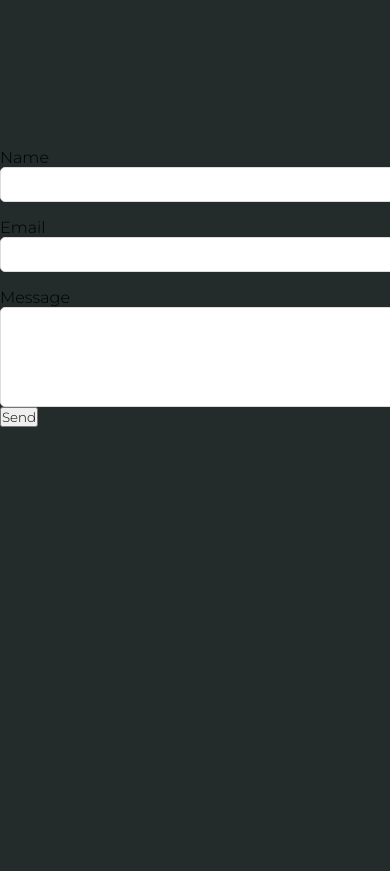
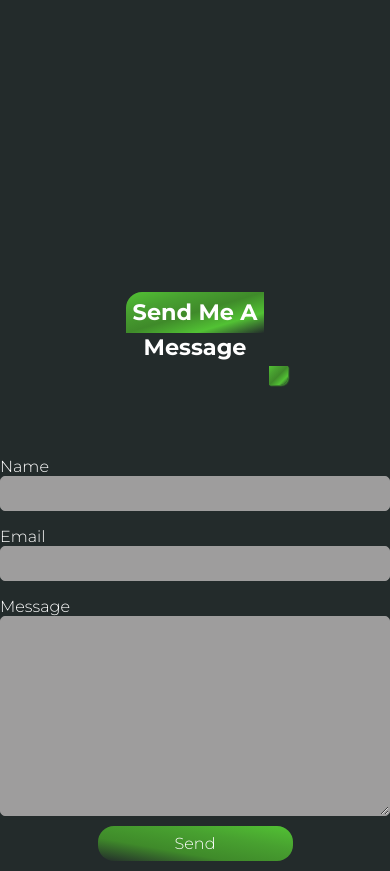
Before and after one commit to GrzegorzKopacki/Portfolio, a React (Vite) app in the folder portfolioPage/: page / in a window 390 px wide. Shown: the part 7500-8371 px from the top of the page. Before the commit the page ends 7927 px from the top, so only its background shows below. Built offline with nearby package versions, Linux system fonts and the light colour scheme.

Commit message:
changed background color for input element in conatctform component

```diff
--- a/portfolioPage/src/components/ContactForm/ContactForm.jsx
+++ b/portfolioPage/src/components/ContactForm/ContactForm.jsx
@@ -84,7 +84,11 @@ export function ContactForm() {
 	};
 
 	return (
-		<div className={styles.formContainer}>
+		<div id="contact" className={styles.formContainer}>
+			<div className={styles.sectionTitle}>
+				<p className={styles.sectionTitleMain}>Send Me A</p>
+				<span className={styles.sectionTitleSub}>Message</span>
+			</div>
 			<form className={styles.form} ref={form} onSubmit={sendEmail}>
 				<label className={styles.label}>Name</label>
 				<input className={styles.input} type="text" name="user_name" />
--- a/portfolioPage/src/components/ContactForm/ContactForm.module.css
+++ b/portfolioPage/src/components/ContactForm/ContactForm.module.css
@@ -1,5 +1,8 @@
 .formContainer {
-	width: 400px;
+	display: flex;
+	flex-direction: column;
+	justify-content: center;
+	align-items: center;
 }
 
 .form {
@@ -16,7 +19,8 @@
 	padding: 7px;
 	outline: none;
 	border-radius: 5px;
-	border: 1px solid rgb(220, 220, 220);
+	border: 1px solid var(--textLightColor);
+    background: var(--textLightColor);
 
 	&:focus {
 		border: 2px solid rgba(0, 206, 158, 1);
@@ -27,12 +31,13 @@
 	max-width: 100%;
 	min-width: 100%;
 	width: 100%;
-	max-height: 100px;
-	min-height: 100px;
+	max-height: 300px;
+	min-height: 200px;
 	padding: 7px;
 	outline: none;
 	border-radius: 5px;
-	border: 1px solid rgb(220, 220, 220);
+	border: 1px solid var(--textLightColor);
+    background: var(--textLightColor);
 
 	&:focus {
 		border: 2px solid rgba(0, 206, 158, 1);
@@ -41,12 +46,83 @@
 
 .label {
 	margin-top: 1rem;
+	color: var(--textColor);
 }
 
-.input[type="submit"] {
-	margin-top: 2rem;
+.submit {
+	background: var(--main);
+	border: none;
+	color: var(--White);
+	width: 50%;
+	font-size: 1rem;
+	display: block;
+	margin: 10px auto;
+	padding: 0.5rem;
+	border-radius: 1rem;
 	cursor: pointer;
-	background: rgb(249, 105, 14);
-	color: white;
-	border: none;
 }
+
+@media only screen and (min-width: 900px) {
+	.form {
+		width: 100%;
+	}
+}
+@media only screen and (min-width: 1150px) {
+	.form {
+		padding: 2rem;
+	}
+}
+
+@media only screen and (min-width: 1500px) {
+	.formContainer {
+		width: 100%;
+		margin: 0 auto;
+	}
+}
+@media only screen and (min-width: 1800px) {
+	.formContainer {
+		width: 65%;
+		margin: 0 auto;
+	}
+}
+
+.sectionTitle {
+	font-size: 1.4rem;
+	font-weight: bold;
+	text-align: center;
+	margin: 10rem auto 5rem auto;
+	position: relative;
+	width: max-content;
+}
+
+.sectionTitleMain {
+	background: var(--secondary);
+	color: var(--White);
+	padding: 0.4rem;
+	border-top-left-radius: 1rem;
+}
+
+.sectionTitleSub {
+	color: var(--textColor);
+}
+.sectionTitleMain::after {
+	content: "";
+	height: 1.2rem;
+	width: 1.2rem;
+	position: absolute;
+	bottom: -1.5rem;
+	right: -1.5rem;
+	background: var(--secondary);
+	border-bottom-right-radius: 0.5rem;
+	animation: 1s ease-in-out infinite alternate-reverse squareShadow;
+}
+
+@keyframes squareShadow {
+	from {
+		box-shadow: var(--shadowAnimationStart);
+	}
+
+	to {
+		box-shadow: var(--shadowAnimationEnd);
+	}
+}
```
